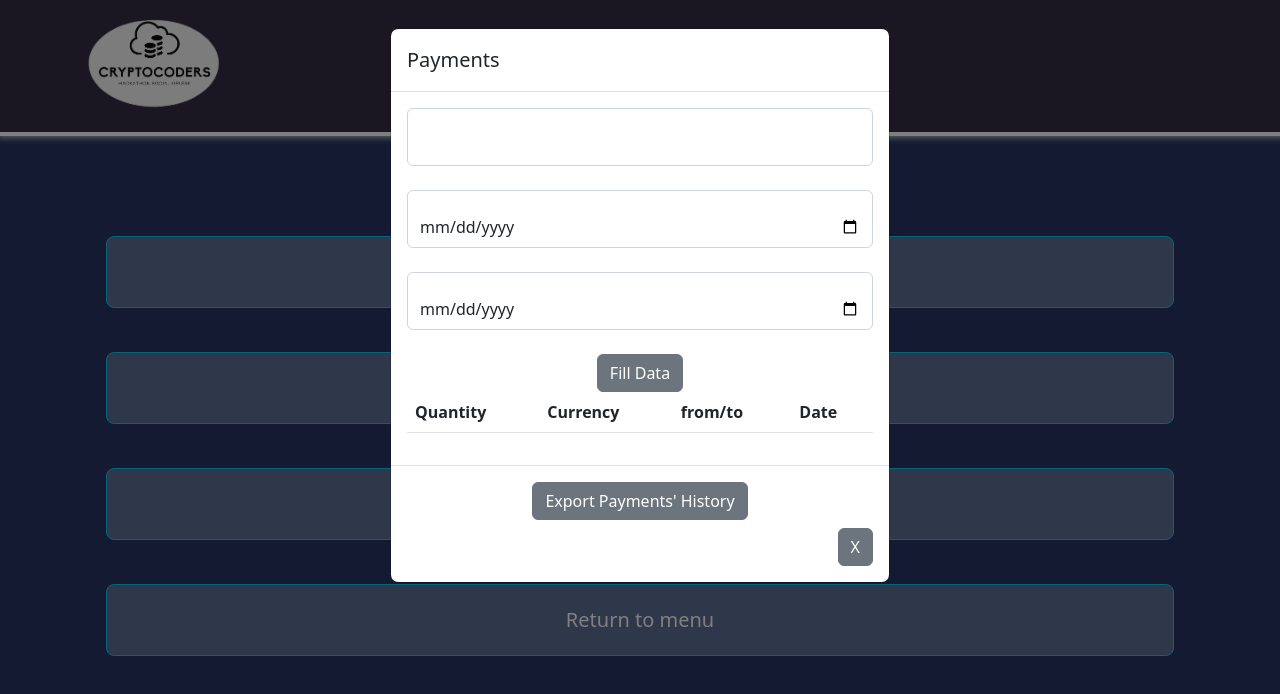
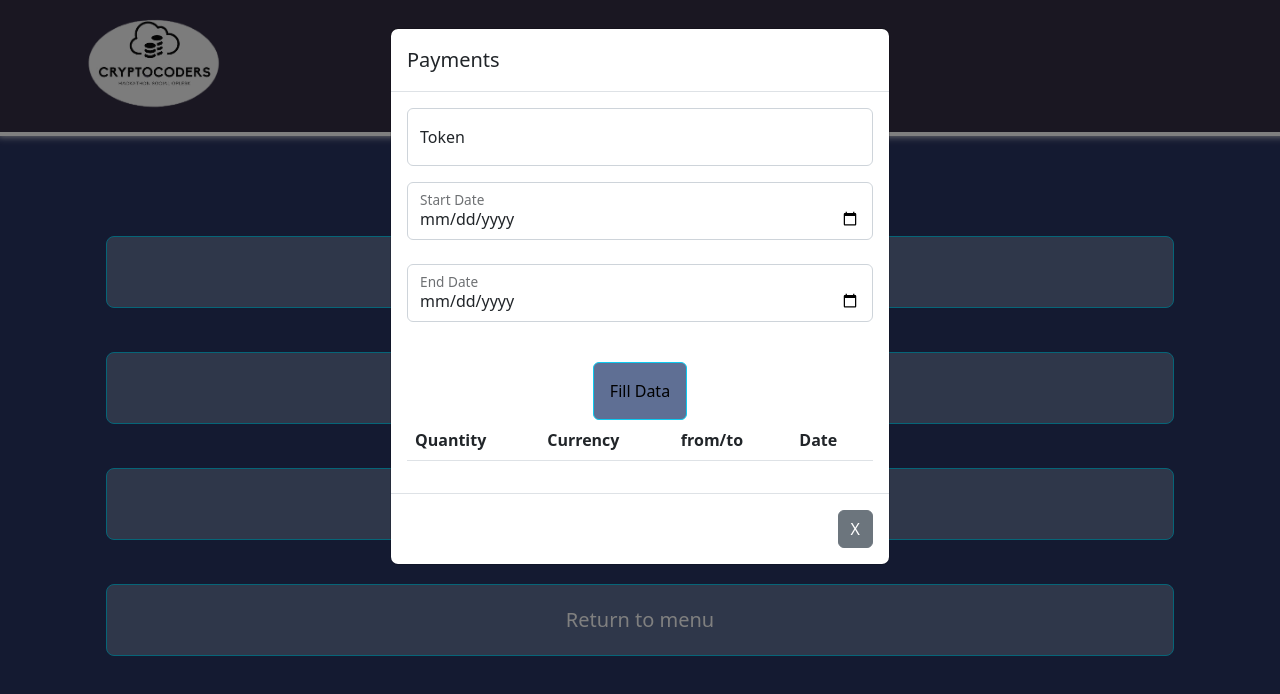
Before and after one commit to requin883/NuevoFront, a React (Vite) app: page /profile/paymenthistory in a window 1280 px wide. Both pictures are taken after a click on the button "Payments' history". Shown: the top 694 px of the page. Built offline with nearby package versions, Linux system fonts and the light colour scheme.

Commit message:
feat: add currencies, usenavigate, create handleClose put default values to inputs

```diff
--- a/src/Pages/Profile/Components/PaymentHistory.jsx
+++ b/src/Pages/Profile/Components/PaymentHistory.jsx
@@ -21,14 +21,18 @@ import { useLocalStorage } from '../../../hooks/useLocalStorage';
 import { Controller, useForm } from 'react-hook-form';
 import { pepito } from "../../../Utils/pepito";
 import * as yup from "yup";
+import { useNavigate } from 'react-router-dom';
 
 const schema = yup.object().shape({
     token: yup.string(),
 })
 function PaymentHistory(props) {
 
+    const currencies = ["usdt", "btc", "eth", "busd"];
+
     const { paymentFlag: flag, setPaymentFlag: setFlag } = props.val;
 
+    const navigate = useNavigate();
 
     const {
         register,
@@ -84,7 +88,10 @@ function PaymentHistory(props) {
         fillFunc(e.target.value)
     }*/
 
-
+    const handleClose = () => {
+        setFlag(false);
+        navigate("/sendpayment");
+    }
 
     const fnSend = (data) => {
         let start = new Date(data.startDate)
@@ -134,42 +141,48 @@ function PaymentHistory(props) {
         // console.log(array)
     }, [transactions])
     return (
-        <Modal isOpen={flag}>
+        <Modal isOpen={flag} className="text-dark">
             <ModalHeader className='fw-bolder text-dark'>
                 Payments
             </ModalHeader>
             <ModalBody>
                 <Form onSubmit={handleSubmit(fnSend)}>
+                    <FormGroup>
+                        <Controller
+                            defaultValue=""
+                            control={control}
+                            name="token"
+                            render={({ field: { ref, ...tokenProp } }) => (
+                                <FormGroup floating>
+                                    <Input
+
+                                        name="token"
+                                        placeholder="Select token"
+                                        type='text'
+                                        id="token"
+
+                                        invalid={errors.token ? true : false}
+                                        innerRef={ref} {...tokenProp}
+                                    >
+                                    </Input>
+                                    <Label for="token"> Token </Label>
+                                    {errors?.currency && (
+                                        <FormFeedback>{errors.currency?.message}</FormFeedback>
+                                    )}
+                                </FormGroup>
+                            )}
+                        />
+                    </FormGroup>
                     <Controller
                         control={control}
-                    name="token"
-                    render={({field: {ref, ...tokenProp}}) => (
+                        name="startDate"
+                        defaultValue=""
+                        render={({ field: { ref, ...startDateProp } }) => (
                             <FormGroup floating>
                                 <Input
                                     className="mb-4"
-                            name = "token"
-                            placeholder = "token"
-                            type="text"
-                            invalid={errors.token ? true : false}
-                            innerRef={ref} {...tokenProp}
-                            />
-                            <Label for="token"> Token </Label>
-                              {errors?.token && (
-                            <FormFeedback>{errors.token?.message}</FormFeedback>
-                      )}
-
-                        </FormGroup>
-                    )}
-                    />
-                    <Controller
-                    control={control}
                                     name="startDate"
-                    render={({field: {ref, ...startDateProp}}) => (
-                        <FormGroup floating>
-                            <Input
-                            className="mb-4"
-                            name = "startDate"
-                            placeholder = "startDate"
+                                    placeholder="startDate"
                                     type="date"
                                     invalid={errors.startDate ? true : false}
                                     innerRef={ref} {...startDateProp}
@@ -185,12 +198,13 @@ function PaymentHistory(props) {
                     <Controller
                         control={control}
                         name="endDate"
-                    render={({field: {ref, ...endDateProp}}) => (
+                        defaultValue=""
+                        render={({ field: { ref, ...endDateProp } }) => (
                             <FormGroup floating>
                                 <Input
                                     className="mb-4"
-                            name = "endDate"
-                            placeholder = "endDate"
+                                    name="endDate"
+                                    placeholder="endDate"
                                     type="date"
                                     invalid={errors.endDate ? true : false}
                                     innerRef={ref} {...endDateProp}
@@ -207,7 +221,7 @@ function PaymentHistory(props) {
                     <Input placeholder="Start date" className="mb-4" type="date"  {...register("startDate")} />
                     <Input placeholder="End date" className="mb-4" type="date"  {...register("endDate")} />*/}
                     <Container className='text-center'>
-                        <Button type="submit" className='color-primary' value="Fill data">Fill Data</Button>
+                        <Button type="submit" color="info" className="btn-menu" value="Fill data">Fill Data</Button>
                     </Container>
                 </Form>
                 <Table>
@@ -233,14 +247,7 @@ function PaymentHistory(props) {
                 </Table>
             </ModalBody>
             <ModalFooter>
-                <Container className='text-center'>
-                    <Button onClick={async () => {
-                        let email = window.localStorage.getItem("userEmailHP")
-                        console.log(email.slice(1, email.length - 1))
-                        pepito(email.slice(1, email.length - 1))
-                    }} > Export Payments' History </Button>
-                </Container>
-                <Button onClick={() => setFlag(false)}>X</Button>
+                <Button onClick={handleClose}>X</Button>
             </ModalFooter>
         </Modal >
     )
```
Lines whose indentation alone changed are shown as unchanged.
